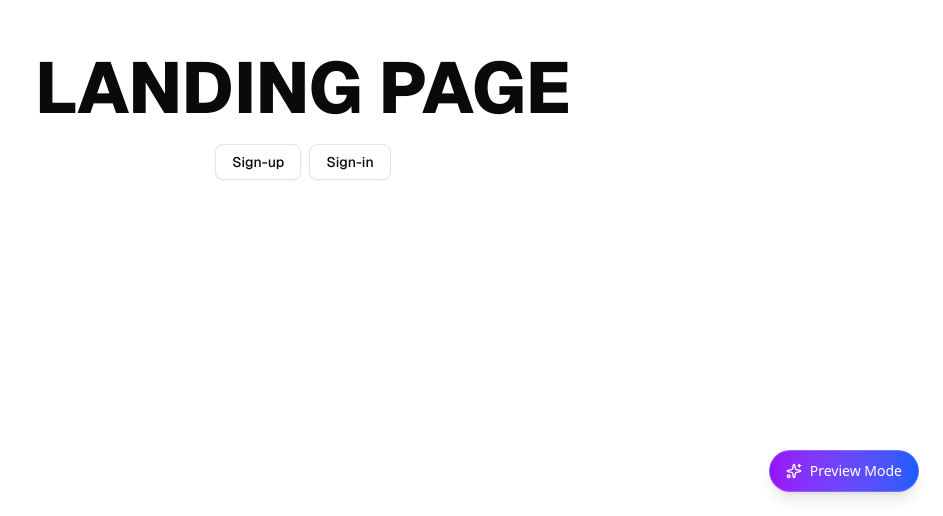
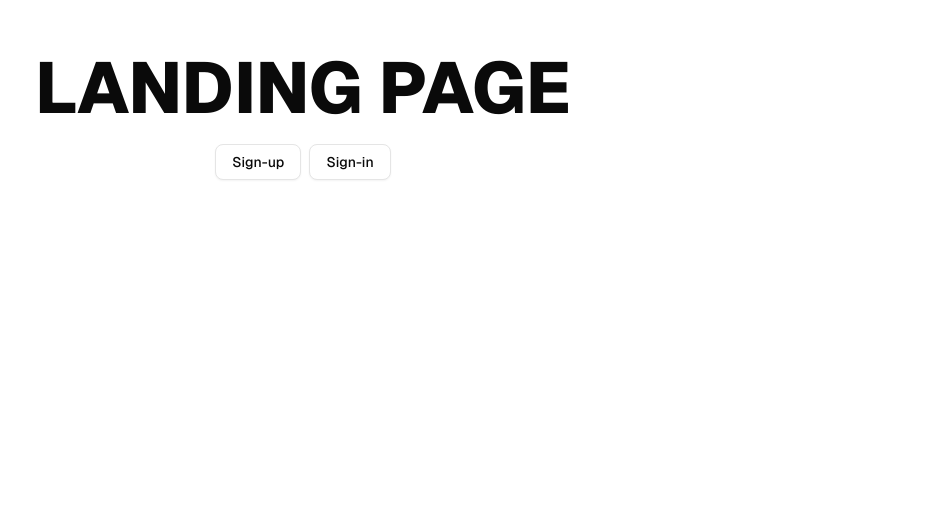
Before and after one commit to Suman196pokhrel/vod-app, a Next.js app in the folder app/: page / in a window 1280 px wide. Shown: the part 284-800 px from the top of the page, without its empty margins (337-1280 px from the left). Built offline with nearby package versions, Linux system fonts and the light colour scheme.

Commit message:
removed preview badge

```diff
--- a/app/app/layout.tsx
+++ b/app/app/layout.tsx
@@ -31,7 +31,7 @@ export default function RootLayout({
         className={`${geistSans.variable} ${geistMono.variable} antialiased`}
       >
         {children}
-        <DevModeBadge />
+        {/* <DevModeBadge />  */}
       <Toaster />
       </body>
     </html>
```
